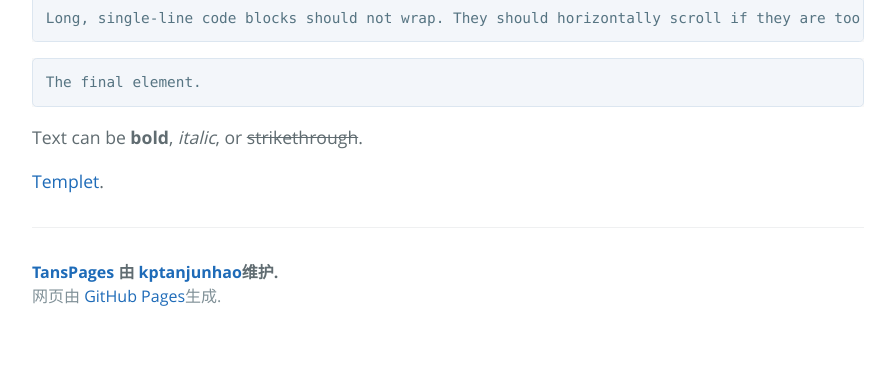
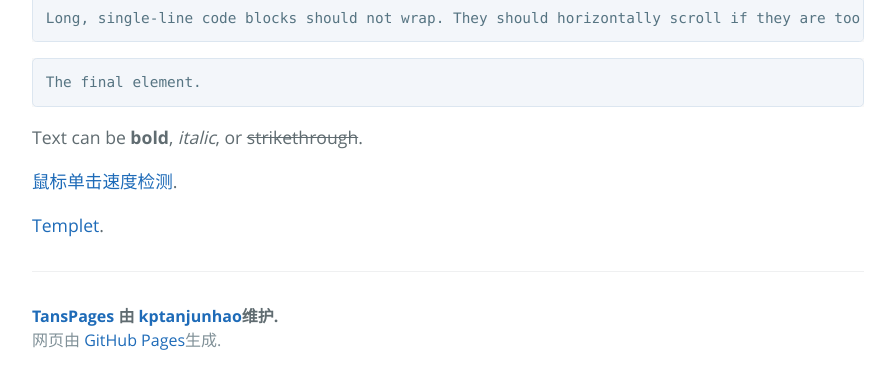
Before and after one commit to kptanjunhao/TansPages, a Jekyll site: the page built from index.md, in a window 1280 px wide and 900 px high, scrolled down 1157 px, cut to the strip 516-900 px from the top of the window. Shown: the whole strip, without its empty margins (192-1087 px from the left). Built offline with Jekyll 4.4.1, drawn with Linux system fonts in a browser that asks for light colours; our own code applies the rules of GitHub Pages for plain Markdown files; before the commit the page ends 2013 px from its top, so only the background shows below that.

Commit message:
update mouse click

```diff
--- a/index.md
+++ b/index.md
@@ -39,4 +39,6 @@ The final element.
 
 Text can be **bold**, _italic_, or ~~strikethrough~~.
 
+[鼠标单击速度检测](mouse_click).
+
 [Templet](templet).
```
